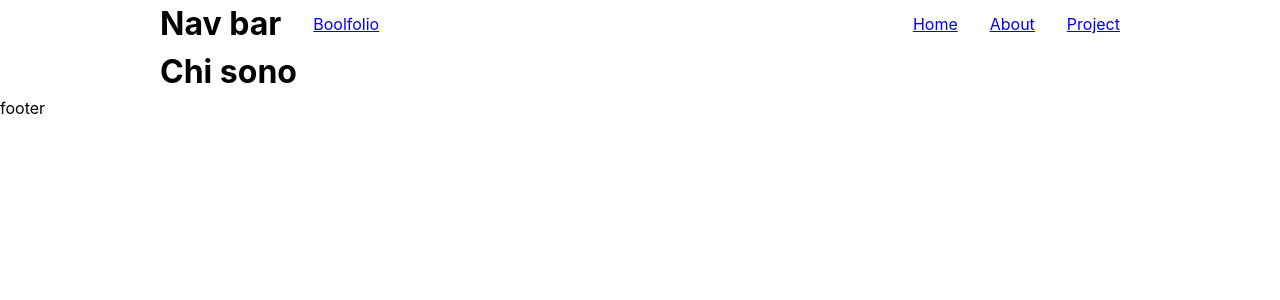
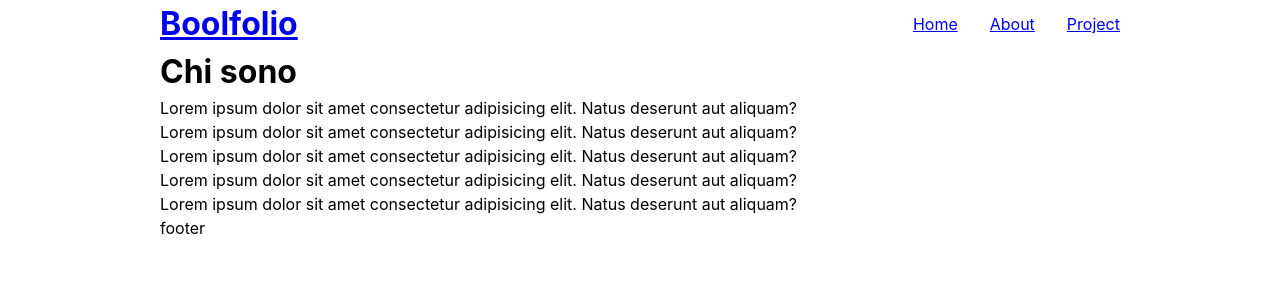
Before and after one commit to Jero1304/vite-boolfolio, a Vue app: page /about in a window 1280 px wide. Shown: the top 300 px of the page. Built offline with nearby package versions, Linux system fonts and the light colour scheme.

Commit message:
FIX component, ADD page 404

```diff
--- a/src/App.vue
+++ b/src/App.vue
@@ -1,31 +1,16 @@
 <script>
 // import Project from './components/Project.vue'
-import NavBar from './components/NavBar.vue'
+// import NavBar from './components/NavBar.vue'
 export default {
   components: {
     // Project
-    NavBar,
+    // NavBar,
   }
 }
 </script>
 
 <template>
-  <NavBar></NavBar>
-  <main>
-
-  </main>
   <router-view></router-view>
-  <footer>
-    footer
-  </footer>
-
-
-  <!-- <div class="container">
-    <h1 class="title">Project</h1>
-  </div>
-  <main class="container">
-    <Project />
-  </main> -->
 </template>
 
 <style>
--- a/src/components/NavBar.vue
+++ b/src/components/NavBar.vue
@@ -1,8 +1,8 @@
 <template>
     <header>
         <div class="container nav">
-            <h1>Nav bar</h1>
-            <router-link :to="{ name: 'home' }">Boolfolio</router-link>
+            <!-- <h1>Nav bar</h1> -->
+            <router-link :to="{ name: 'home' }"><h1>Boolfolio</h1></router-link>
 
             <ul class="nav-menu">
                 <li>
--- /dev/null
+++ b/src/layouts/Blank.vue
@@ -0,0 +1,15 @@
+<template>
+    <main>
+        <slot/>
+    </main>
+</template>
+
+<script>
+export default {
+
+}
+</script>
+
+<style scoped>
+
+</style>
--- /dev/null
+++ b/src/layouts/Default.vue
@@ -0,0 +1,23 @@
+<template>
+    <NavBar />
+    <main>
+        <slot />
+    </main>
+
+    <footer>
+        <div class="container">
+            footer
+        </div>
+    </footer>
+</template>
+
+<script>
+import NavBar from '../components/NavBar.vue';
+export default {
+    components: {
+        NavBar,
+    }
+}
+</script>
+
+<style lang="scss" scoped></style>
--- /dev/null
+++ b/src/pages/404.vue
@@ -0,0 +1,35 @@
+<template>
+    <Blank class="h-screen">
+        <div class="container">
+            <h2><span>404 Page not found!</span></h2>
+        </div>
+    </Blank>
+</template>
+
+<script>
+import Blank from '../layouts/Blank.vue';
+export default {
+    components: {
+        Blank,
+    }
+
+}
+</script>
+
+<style lang="scss" scoped>
+
+.h-screen{
+    height: 100vh;
+    display: flex;
+    justify-content: center;
+    align-items: center;
+    background-color: #333;
+    color: white;
+
+    h2{
+        font-size: 48px;
+    }
+
+}
+
+</style>
--- a/src/pages/About.vue
+++ b/src/pages/About.vue
@@ -1,16 +1,23 @@
 <template>
-    <div class="container">
-        <h1>Chi sono</h1>
-    </div>
-
+    <Default>
+        <div class="container">
+            <h1>Chi sono</h1>
+            <p>Lorem ipsum dolor sit amet consectetur adipisicing elit. Natus deserunt aut aliquam?</p>
+            <p>Lorem ipsum dolor sit amet consectetur adipisicing elit. Natus deserunt aut aliquam?</p>
+            <p>Lorem ipsum dolor sit amet consectetur adipisicing elit. Natus deserunt aut aliquam?</p>
+            <p>Lorem ipsum dolor sit amet consectetur adipisicing elit. Natus deserunt aut aliquam?</p>
+            <p>Lorem ipsum dolor sit amet consectetur adipisicing elit. Natus deserunt aut aliquam?</p>
+        </div>
+    </Default>
 </template>
 
 <script>
+import Default from '../layouts/Default.vue';
 export default {
-
+    components: {
+        Default,
+    }
 }
 </script>
 
-<style lang="scss">
-
-</style>
+<style lang="scss"></style>
--- a/src/pages/Home.vue
+++ b/src/pages/Home.vue
@@ -1,15 +1,18 @@
 <template>
-    <div class="container">
-        <h1>Home Page</h1>
-    </div>
+    <Default>
+        <div class="container">
+            <h1>Home Page</h1>
+        </div>
+    </Default>
 </template>
 
 <script>
+import Default from '../layouts/Default.vue';
 export default {
-
+    components: {
+        Default,
+    }
 }
 </script>
 
-<style lang="scss">
-
-</style>
+<style lang="scss"></style>
--- a/src/pages/Project.index.vue
+++ b/src/pages/Project.index.vue
@@ -1,22 +1,26 @@
 <template>
+    <Default>
         <div class="container">
             <div class="project">
                 <CardProject v-for="project in projects" :key="project.id" :project="project" />
             </div>
             <p>currrent page: {{ currentPage }}</p>
             <ul class="pagination">
-            <li :class="[n === currentPage ? 'active' : '', 'page-link']" v-for="n in lastPage" @click="fetchProjects(n)"
-                :key="n">{{ n }}</li>
+                <li :class="[n === currentPage ? 'active' : '', 'page-link']" v-for="n in lastPage"
+                    @click="fetchProjects(n)" :key="n">{{ n }}</li>
             </ul>
         </div>
+    </Default>
 </template>
 
 <script>
 import axios from 'axios'
 import CardProject from '../components/CardProject.vue'
+import Default from '../layouts/Default.vue'
 export default {
     components: {
-        CardProject
+        CardProject,
+        Default,
     },
     data() {
         return {
--- a/src/router.js
+++ b/src/router.js
@@ -3,6 +3,7 @@ import { createRouter, createWebHistory } from "vue-router";
 import Home from './pages/Home.vue'
 import About from './pages/About.vue'
 import Project from './pages/Project.index.vue'
+import NotFound from './pages/404.vue'
 
 
 const router = createRouter({
@@ -23,6 +24,11 @@ const router = createRouter({
             name: 'project',
             component: Project,
         },
+        {
+            path: '/404',
+            name: '404',
+            component: NotFound,
+        },
     ],
 })
 
--- a/src/style.css
+++ b/src/style.css
@@ -1,3 +1,4 @@
+
 :root {
   font-family: Inter, system-ui, Avenir, Helvetica, Arial, sans-serif;
   line-height: 1.5;
```
Lines whose indentation alone changed are shown as unchanged.
